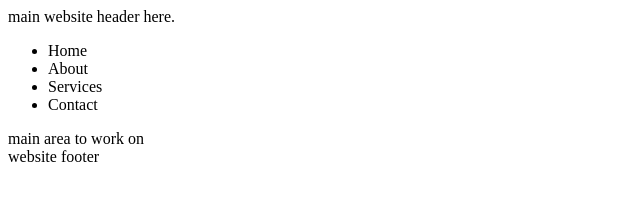
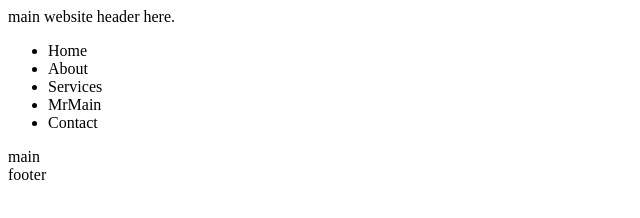
Before and after one commit to indermalhotra/practiceWithHTML, a plain HTML site: page index.html in a window 1280 px wide. Shown: the whole page, without its empty margins (0-640 px from the left). Drawn offline with Linux system fonts and the light colour scheme.

Commit message:
nav updated

```diff
--- a/index.html
+++ b/index.html
@@ -15,14 +15,15 @@
             <li>Home</li>
             <li>About</li>
             <li>Services</li>
+            <li>MrMain</li>
             <li>Contact</li>
         </ul>
     </nav>
     <main>
-        main area to work on
+        main
     </main>
     <footer>
-        website footer
+        footer
     </footer>
 </body>
 </html>
```
